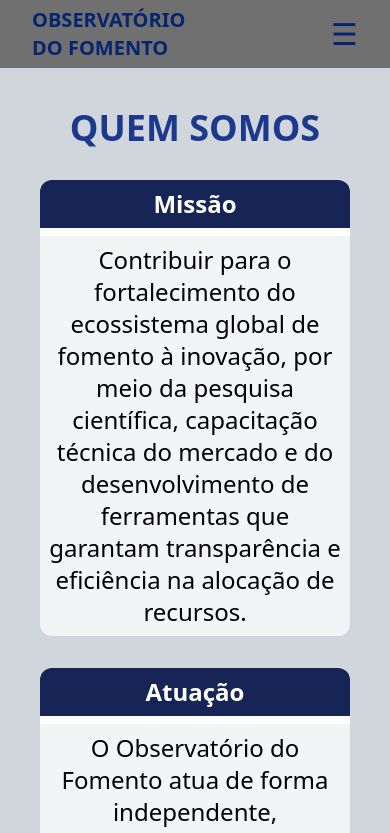
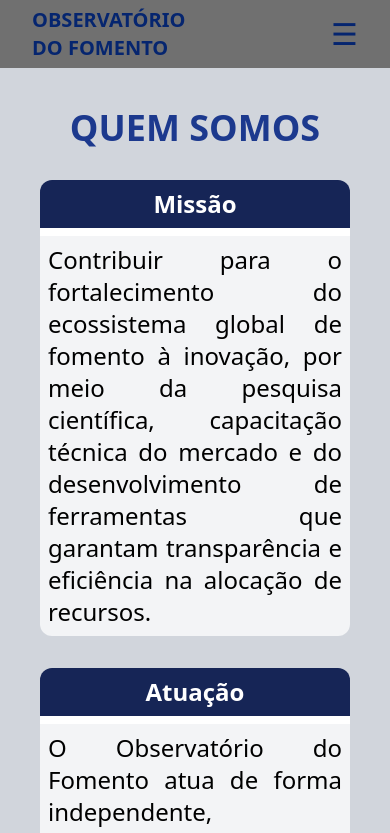
Before and after one commit to oFurabio/Observatorio, a React (Vite) app: page /sobre in a window 390 px wide. Shown: the top 833 px of the page. Built offline with nearby package versions, Linux system fonts and the light colour scheme.

Commit message:
Update Sobre.tsx

```diff
--- a/src/pages/sobre/Sobre.tsx
+++ b/src/pages/sobre/Sobre.tsx
@@ -1,7 +1,7 @@
 function Sobre() {
   const contentContainer = `flex flex-col md:flex-row gap-2 bg-white rounded-2xl mx-8 text-2xl md:mx-16 md:text-3xl`;
   const contentHeader = `bg-blue-950 text-white rounded-t-xl md:rounded-r-none md:rounded-l-xl p-2 flex items-center justify-center md:min-w-36 font-bold`;
-  const contentText = `bg-gray-100 rounded-b-xl md:rounded-l-none md:rounded-r-xl p-2 text-center md:text-justify`;
+  const contentText = `bg-gray-100 rounded-b-xl md:rounded-l-none md:rounded-r-xl p-2 text-justify`;
 
   return (
     <div className="bg-gray-300 min-h-[84vh] p-2">
```
